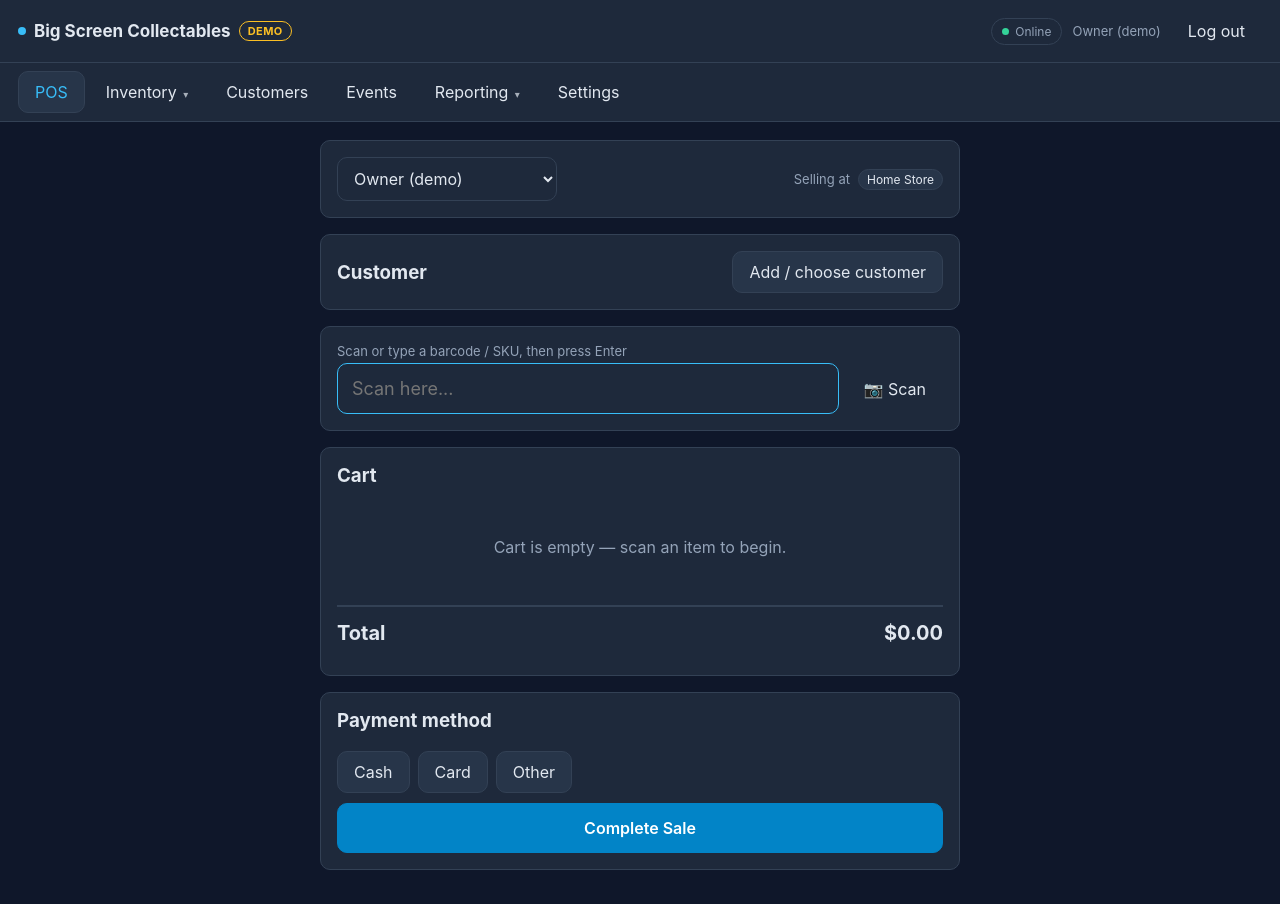
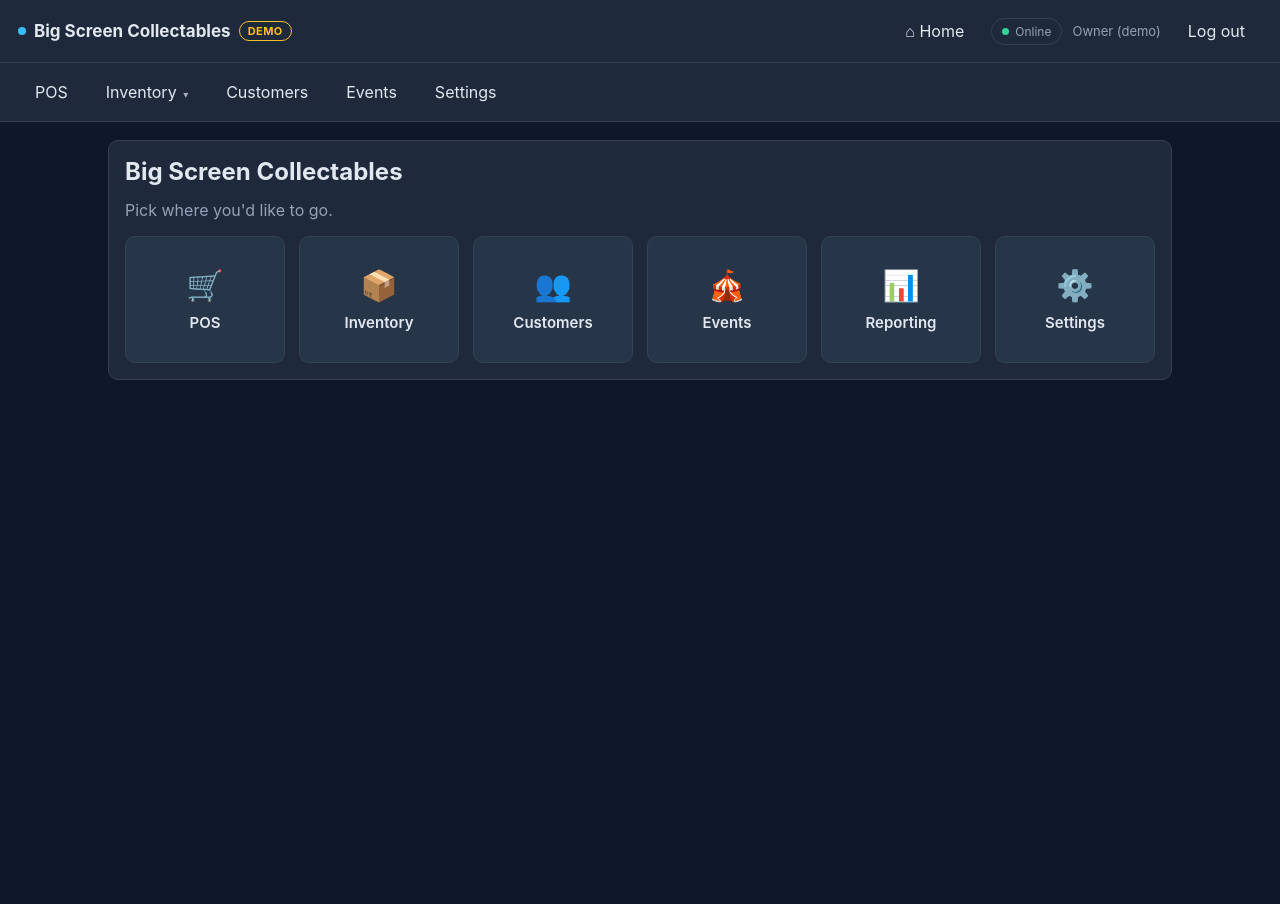
Before and after one commit to dwbirch05/BSC-POS, a plain HTML site: page index.html in a window 1280 px wide. Both pictures are taken after a click on the button "Sign in". After the commit the page ends 800 px from the top, so only its background shows below. Drawn offline with Linux system fonts and the light colour scheme.

Commit message:
Add files via upload

```diff
--- a/css/styles.css
+++ b/css/styles.css
@@ -145,6 +145,15 @@ tr:hover td { background: rgba(255,255,255,0.02); }
 
 .empty-state { text-align: center; padding: 40px 20px; color: var(--text-dim); }
 
+.home-grid { display: grid; grid-template-columns: repeat(auto-fill, minmax(150px, 1fr)); gap: 14px; margin-top: 6px; }
+.home-tile {
+  display: flex; flex-direction: column; align-items: center; justify-content: center; gap: 10px;
+  padding: 30px 14px; background: var(--panel-light); border: 1px solid var(--border); border-radius: var(--radius);
+  font-size: 15px; font-weight: 600; cursor: pointer;
+}
+.home-tile:hover { border-color: var(--accent); }
+.home-tile .icon { font-size: 30px; }
+
 .row-thumb { width: 34px; height: 34px; border-radius: 6px; overflow: hidden; border: 1px solid var(--border); background: var(--panel-light); }
 .row-thumb img { width: 100%; height: 100%; object-fit: cover; display: block; }
 .row-thumb-empty { background: var(--panel-light); }
--- a/js/app.js
+++ b/js/app.js
@@ -3,6 +3,7 @@ import { APP_MODE, APP_NAME } from "./config.js";
 import { qs, qsa, toast } from "./ui.js";
 import { markCheckedIn } from "./checkin.js";
 import { renderLogin } from "./views/login.js";
+import { renderHome } from "./views/home.js";
 import { renderPos } from "./views/pos.js";
 import { renderInventory } from "./views/inventory.js";
 import { renderImportStock } from "./views/import-stock.js";
@@ -15,9 +16,21 @@ import { renderProductHistory } from "./views/product-history.js";
 import { renderSettings } from "./views/settings.js";
 
 // Each top-level nav entry either renders directly, or has `children` and
-// becomes a dropdown menu (Inventory, Reporting) — click the parent to open
-// the menu, click a child to actually navigate.
+// becomes a dropdown menu (Inventory) — click the parent to open the menu,
+// click a child to actually navigate. Entries marked `hidden: true` are
+// still fully routable (navigate()/findRoute() work normally) but don't
+// render as a button in the shared tab bar -- used for Home (it's reached
+// via the dedicated Home button instead, see shellTemplate) and Reporting
+// (deliberately NOT in the shared nav so it can only be reached from the
+// Home screen's tiles -- see js/views/home.js and the "all-in-one business
+// app" roadmap notes: this is what makes it straightforward to hide the
+// Reporting tile for a given role later without also having to touch the
+// shared nav bar).
 const NAV = [
+  {
+    id: "home", label: "Home", hidden: true,
+    render: (main) => renderHome(main, { navigate }),
+  },
   {
     id: "pos", label: "POS",
     render: (main) => renderPos(main, { goToInventory: (barcode) => navigate("inventory-search", { prefillBarcode: barcode }) }),
@@ -34,17 +47,18 @@ const NAV = [
   { id: "customers", label: "Customers", render: (main) => renderCustomers(main) },
   { id: "events", label: "Events", render: (main) => renderEvents(main) },
   {
-    id: "reporting", label: "Reporting",
-    children: [
-      { id: "reporting-sales", label: "Sales History", render: (main) => renderSales(main) },
-      { id: "reporting-products", label: "Product History", render: (main) => renderProductHistory(main) },
-    ],
+    id: "reporting-sales", label: "Sales History", hidden: true,
+    render: (main) => renderSales(main, { navigate }),
+  },
+  {
+    id: "reporting-products", label: "Product History", hidden: true,
+    render: (main) => renderProductHistory(main, { navigate }),
   },
   { id: "settings", label: "Settings", render: (main) => renderSettings(main, { currentUser }) },
 ];
 
 const app = qs("#app");
-let currentRoute = "pos";
+let currentRoute = "home";
 let currentUser = null;
 let openDropdownId = null;
 
@@ -72,13 +86,14 @@ function shellTemplate() {
     <header class="topbar">
       <div class="brand"><span class="dot"></span> ${APP_NAME} <span class="badge-mode ${APP_MODE}">${APP_MODE}</span></div>
       <div style="display:flex; align-items:center; gap:10px;">
+        <button class="ghost" id="home-btn" title="Home">⌂ Home</button>
         <span id="online-pill" class="status-pill online"><span class="dot"></span> Online</span>
         <span class="text-dim" style="font-size:13px">${currentUser?.name || ""}</span>
         <button class="ghost" id="logout-btn">Log out</button>
       </div>
     </header>
     <nav class="tabs" id="tabs">
-      ${NAV.map((item) => navItemHtml(item)).join("")}
+      ${NAV.filter((item) => !item.hidden).map((item) => navItemHtml(item)).join("")}
     </nav>
     <main id="main"></main>
   `;
@@ -112,7 +127,7 @@ function navigate(routeId, opts = {}) {
 function renderNav() {
   const nav = qs("#tabs", app);
   if (!nav) return;
-  nav.innerHTML = NAV.map((item) => navItemHtml(item)).join("");
+  nav.innerHTML = NAV.filter((item) => !item.hidden).map((item) => navItemHtml(item)).join("");
 }
 
 function renderShell() {
@@ -138,6 +153,7 @@ function renderShell() {
   qs("#logout-btn", app).addEventListener("click", async () => {
     await store.auth.logout();
   });
+  qs("#home-btn", app).addEventListener("click", () => navigate("home"));
   updateOnlineStatus();
   navigate(currentRoute);
 }
--- /dev/null
+++ b/js/views/home.js
@@ -0,0 +1,40 @@
+// ---------------------------------------------------------------------------
+// Home screen: the icon-tile launcher shown right after login. Replaces POS
+// as the landing screen -- POS is just one tile among several here. Reporting
+// is deliberately NOT in the shared top nav (see app.js) -- it only lives as
+// a tile here, so which roles can even reach it is entirely controlled by
+// which tiles this screen renders (see the `roles` note on each tile below,
+// used once the admin/manager/staff role model exists).
+// ---------------------------------------------------------------------------
+import { qs } from "../ui.js";
+
+const TILES = [
+  { routeId: "pos", label: "POS", icon: "🛒" },
+  { routeId: "inventory-search", label: "Inventory", icon: "📦" },
+  { routeId: "customers", label: "Customers", icon: "👥" },
+  { routeId: "events", label: "Events", icon: "🎪" },
+  { routeId: "reporting-sales", label: "Reporting", icon: "📊" },
+  { routeId: "settings", label: "Settings", icon: "⚙️" },
+];
+
+export function renderHome(container, { navigate } = {}) {
+  container.innerHTML = `
+    <div class="card">
+      <h2 style="margin-top:0">Big Screen Collectables</h2>
+      <p class="text-dim" style="margin-top:-6px">Pick where you'd like to go.</p>
+      <div class="home-grid">
+        ${TILES.map((t) => `
+          <button type="button" class="home-tile" data-home-tile="${t.routeId}">
+            <span class="icon">${t.icon}</span>
+            <span>${t.label}</span>
+          </button>
+        `).join("")}
+      </div>
+    </div>
+  `;
+
+  qs(".home-grid", container).addEventListener("click", (e) => {
+    const btn = e.target.closest("[data-home-tile]");
+    if (btn && navigate) navigate(btn.dataset.homeTile);
+  });
+}
--- a/js/views/product-history.js
+++ b/js/views/product-history.js
@@ -10,12 +10,16 @@ import { qs } from "../ui.js";
 let unsubItems = null;
 let unsubSales = null;
 
-export function renderProductHistory(container) {
+export function renderProductHistory(container, { navigate } = {}) {
   if (unsubItems) unsubItems();
   if (unsubSales) unsubSales();
 
   container.innerHTML = `
     <div class="card">
+      <div class="row" style="margin-bottom:10px; gap:6px;">
+        <button type="button" class="ghost" style="flex:0 0 auto" data-action="report-tab-sales">Sales History</button>
+        <button type="button" class="primary" style="flex:0 0 auto" data-action="report-tab-products">Product History</button>
+      </div>
       <div style="display:flex; justify-content:space-between; align-items:center; flex-wrap:wrap; gap:8px;">
         <h2 style="margin:0">Product history</h2>
         <span class="text-dim" id="ph-summary" style="font-size:13px"></span>
@@ -83,6 +87,7 @@ export function renderProductHistory(container) {
   }
 
   search.addEventListener("input", debounce(draw, 120));
+  qs("[data-action='report-tab-sales']", container).addEventListener("click", () => navigate?.("reporting-sales"));
   unsubItems = store.items.onChange(draw);
   unsubSales = store.sales.onChange(draw);
 }
--- a/js/views/sales.js
+++ b/js/views/sales.js
@@ -5,12 +5,16 @@ import { renderReceiptHtml, printReceipt, emailReceipt } from "../receipt.js";
 
 let unsubscribe = null;
 
-export function renderSales(container) {
+export function renderSales(container, { navigate } = {}) {
   if (unsubscribe) unsubscribe();
   const events = store.events.list();
   const staff = store.users.list();
   container.innerHTML = `
     <div class="card">
+      <div class="row" style="margin-bottom:10px; gap:6px;">
+        <button type="button" class="primary" style="flex:0 0 auto" data-action="report-tab-sales">Sales History</button>
+        <button type="button" class="ghost" style="flex:0 0 auto" data-action="report-tab-products">Product History</button>
+      </div>
       <h2 style="margin-top:0">Sales history</h2>
       <div class="row">
         <div class="field">
@@ -134,6 +138,7 @@ export function renderSales(container) {
     const btn = e.target.closest("[data-action='view-sale']");
     if (btn) showSaleModal(store.sales.get(btn.dataset.id));
   });
+  qs("[data-action='report-tab-products']", container).addEventListener("click", () => navigate?.("reporting-products"));
 
   unsubscribe = store.sales.onChange(draw);
 }
--- a/sw.js
+++ b/sw.js
@@ -2,7 +2,7 @@
 // with no internet at a show. Firebase/EmailJS network calls are left
 // alone -- Firestore manages its own offline cache internally.
 
-const CACHE_NAME = "bsc-pos-v4";
+const CACHE_NAME = "bsc-pos-v5";
 const APP_SHELL = [
   "./",
   "./index.html",
@@ -20,6 +20,7 @@ const APP_SHELL = [
   "./js/barcode.js",
   "./js/receipt.js",
   "./js/views/login.js",
+  "./js/views/home.js",
   "./js/views/pos.js",
   "./js/views/inventory.js",
   "./js/views/import-products.js",
```
Also changed, not shown: test/home-screen-check.mjs (added, +82 -0 lines), test/playwright-check.mjs (+6 -4 lines), test/queued-features-check.mjs (+4 -1 lines), README.md.
